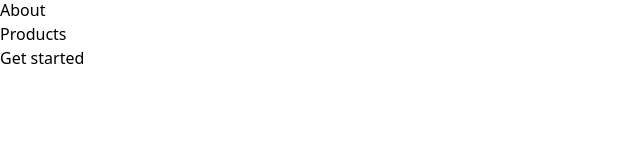
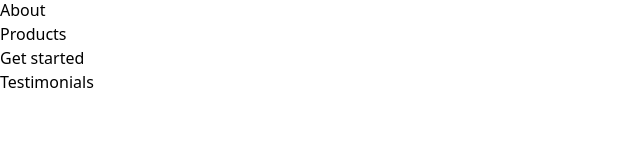
Before and after one commit to skylinedistribution-dev/skylinedistribution-dev.github.io, a React (Vite) app: page / in a window 1280 px wide. Shown: the part 502-662 px from the top of the page, without its empty margins (0-640 px from the left). Built offline with nearby package versions, Linux system fonts and the light colour scheme.

Commit message:
Prototype ready

```diff
--- a/src/pages/Home.jsx
+++ b/src/pages/Home.jsx
@@ -1,6 +1,6 @@
 import React from 'react'
 
-import FeaturesHome from '../partials/Features'
+import AboutUs from '../partials/AboutUs'
 import Footer from '../partials/Footer'
 import GetStarted from '../partials/GetStarted'
 import Header from '../partials/Header'
@@ -11,17 +11,14 @@ function Home () {
   return (
     <div className="flex flex-col min-h-screen overflow-hidden">
       <Header />
+
       <main className="flex-grow">
-
-        {/*  Page sections */}
         <HeroHome />
-        <FeaturesHome />
+        <AboutUs />
         <GetStarted />
         <Testimonials />
-
       </main>
 
-      {/*  Site footer */}
       <Footer />
 
     </div>
--- a/src/partials/Features.jsx
+++ b/src/partials/AboutUs.jsx
@@ -4,7 +4,7 @@ import Transition from '../utils/Transition'
 import NinjaSvg from '../images/ninja.svg'
 import SharkSvg from '../images/shark.svg'
 
-function Features () {
+function AboutUs () {
   const [tab, setTab] = useState(1)
 
   const tabs = useRef(null)
@@ -21,6 +21,24 @@ function Features () {
 
   return (
     <section className="relative">
+
+      {/* Illustration behind content */}
+      <div className="absolute left-1/2 transform -translate-x-1/2 top-48 pointer-events-none -mb-32" aria-hidden="true">
+        <svg width="1760" height="518" viewBox="0 0 1760 518" xmlns="http://www.w3.org/2000/svg">
+          <defs>
+            <linearGradient x1="50%" y1="0%" x2="50%" y2="100%" id="illustration-02">
+              <stop stopColor="#FFF" offset="0%" />
+              <stop stopColor="#EAEAEA" offset="77.402%" />
+              <stop stopColor="#DFDFDF" offset="100%" />
+            </linearGradient>
+          </defs>
+          <g transform="translate(0 -3)" fill="url(#illustration-02)" fillRule="evenodd">
+            <circle cx="1630" cy="128" r="128" />
+            <circle cx="178" cy="481" r="40" />
+          </g>
+        </svg>
+      </div>
+
       <div className="relative max-w-6xl mx-auto px-4 sm:px-6">
         <div className="pt-12 md:pt-20">
 
@@ -198,4 +216,4 @@ function Features () {
   )
 }
 
-export default Features
+export default AboutUs
--- a/src/partials/NavMenu.jsx
+++ b/src/partials/NavMenu.jsx
@@ -13,6 +13,9 @@ function NavMenu () {
       <li>
         <HashLink to="#get-started" className="font-medium text-xl text-gray-600 hover:text-gray-900 px-5 py-3 flex items-center transition duration-150 ease-in-out">Get started</HashLink>
       </li>
+      <li>
+        <HashLink to="#testimonials" className="font-medium text-xl text-gray-600 hover:text-gray-900 px-5 py-3 flex items-center transition duration-150 ease-in-out">Testimonials</HashLink>
+      </li>
     </>
   )
 };
--- a/src/partials/Testimonials.jsx
+++ b/src/partials/Testimonials.jsx
@@ -2,7 +2,7 @@ import React from 'react'
 
 function Testimonials () {
   return (
-    <section className="relative">
+    <section className="relative" id="testimonials">
 
       {/* Illustration behind content */}
       <div className="absolute left-1/2 transform -translate-x-1/2 bottom-0 pointer-events-none -mb-32" aria-hidden="true">
@@ -31,11 +31,10 @@ function Testimonials () {
           </div>
 
           <div className="flex flex-row justify-center items-center flex-wrap w-full gap-16">
-            {/* Testimonials */}
+
+            {/* Testimonial 1 */}
             <div className="max-w-3xl" data-aos="zoom-y-out">
               <div className="relative flex items-start border-2 border-gray-200 rounded bg-white">
-
-                {/* Testimonial */}
                 <div className="text-center px-12 py-8 pt-20">
                   <div className="absolute top-0 -mt-8 left-1/2 transform -translate-x-1/2">
                     <svg className="absolute top-0 right-0 -mt-3 -mr-8 w-16 h-16 fill-current text-[#00A5E9]" viewBox="0 0 64 64" aria-hidden="true" xmlns="http://www.w3.org/2000/svg">
@@ -50,14 +49,12 @@ function Testimonials () {
                     <span>CEO of Automation Industries LLC</span> <a className="text-blue-600 hover:underline" href="#0"></a>
                   </div>
                 </div>
-
               </div>
             </div>
 
+            {/* Testimonial 2 */}
             <div className="max-w-3xl" data-aos="zoom-y-out">
               <div className="relative flex items-start border-2 border-gray-200 rounded bg-white">
-
-                {/* Testimonial */}
                 <div className="text-center px-12 py-8 pt-20">
                   <div className="absolute top-0 -mt-8 left-1/2 transform -translate-x-1/2">
                     <svg className="absolute top-0 right-0 -mt-3 -mr-8 w-16 h-16 fill-current text-[#00A5E9]" viewBox="0 0 64 64" aria-hidden="true" xmlns="http://www.w3.org/2000/svg">
```
Lines whose indentation alone changed are shown as unchanged.
